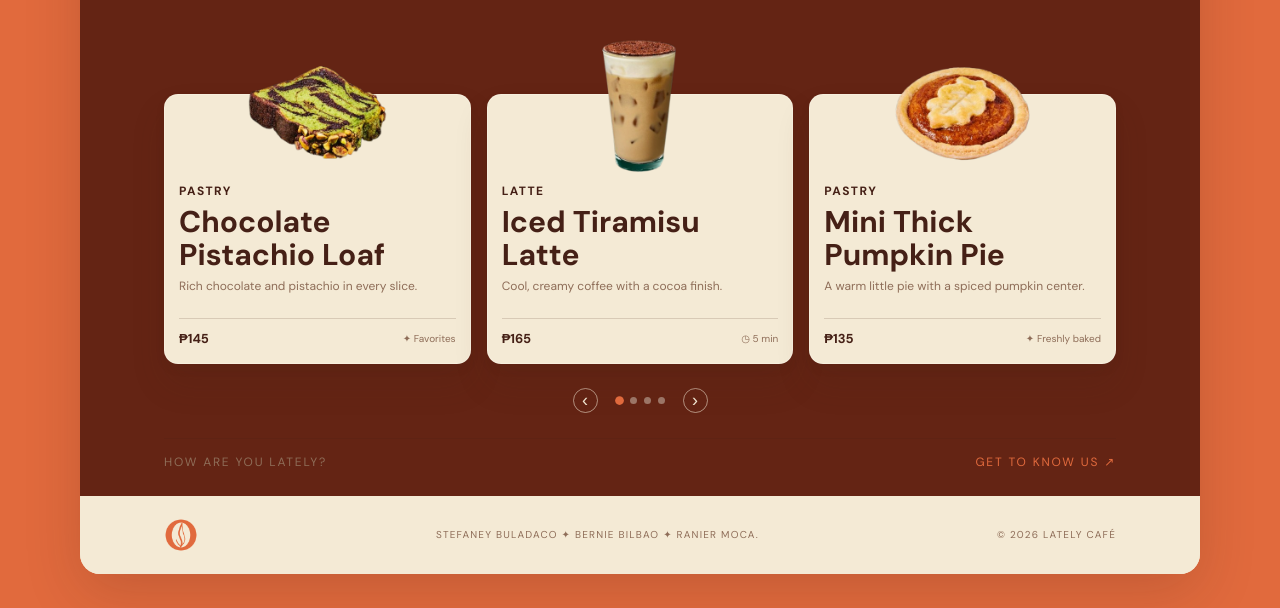
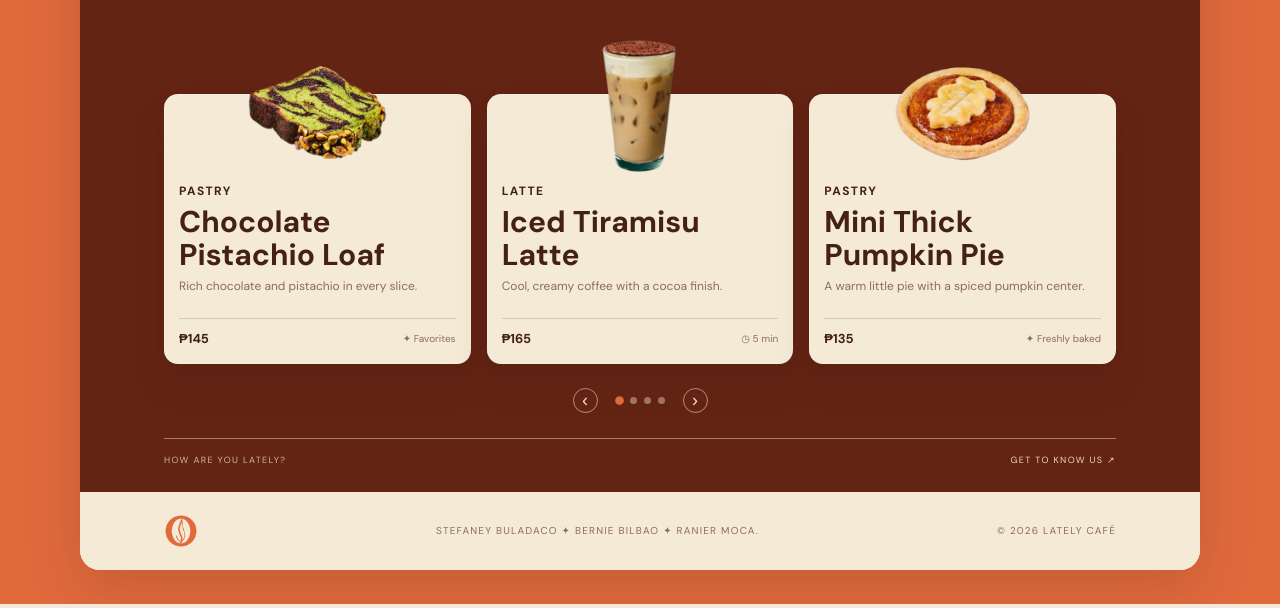
Before and after one commit to stefaney-tech/Lara-Proj-IT110AIBJ2-Buladaco-Bilbao-Moca, a Laravel app: page / in a window 1280 px wide. Shown: the part 996-1604 px from the top of the page. Run offline with Laravel 12, Linux system fonts and the light colour scheme; some web fonts are replaced.

Commit message:
Update horizontal line color from brown to cream on homepage styling

```diff
--- a/public/css/home.css
+++ b/public/css/home.css
@@ -357,19 +357,29 @@ body.dark .tiny-note {
     background: var(--orange);
     transform: scale(1.25);
 }
+
 .bottom-note {
     display: flex;
     justify-content: space-between;
     align-items: center;
-    border-top: 1px solid var(--line);
+
+    /* --- Consistent cream-colored horizontal divider --- */
+    border-top: 1px solid rgba(244, 234, 213, 0.45);
+
     padding-top: 15px;
-    font-size: 12px;
+    font-size: 9px;
     letter-spacing: 0.15em;
-    color: var(--muted);
+    color: #d4b49a;
 }
+
 .bottom-note a {
-    color: var(--orange);
+    color: #f3d6b0;
     text-decoration: none;
+}
+
+/* --- Keep the same divider color in dark mode --- */
+body.dark .bottom-note {
+    border-top-color: rgba(244, 234, 213, 0.45);
 }
 
 /* --- Large screens --- */
```
